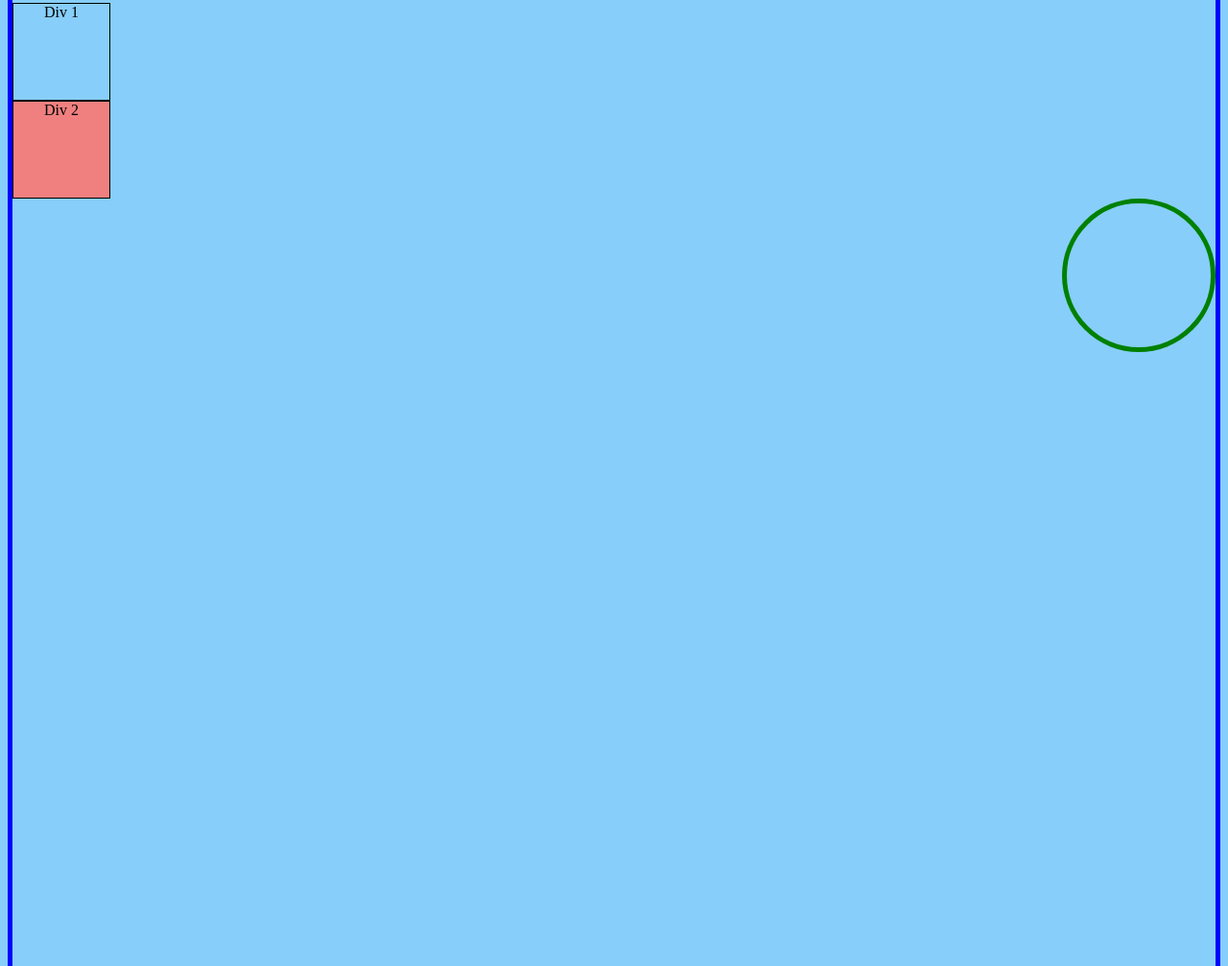
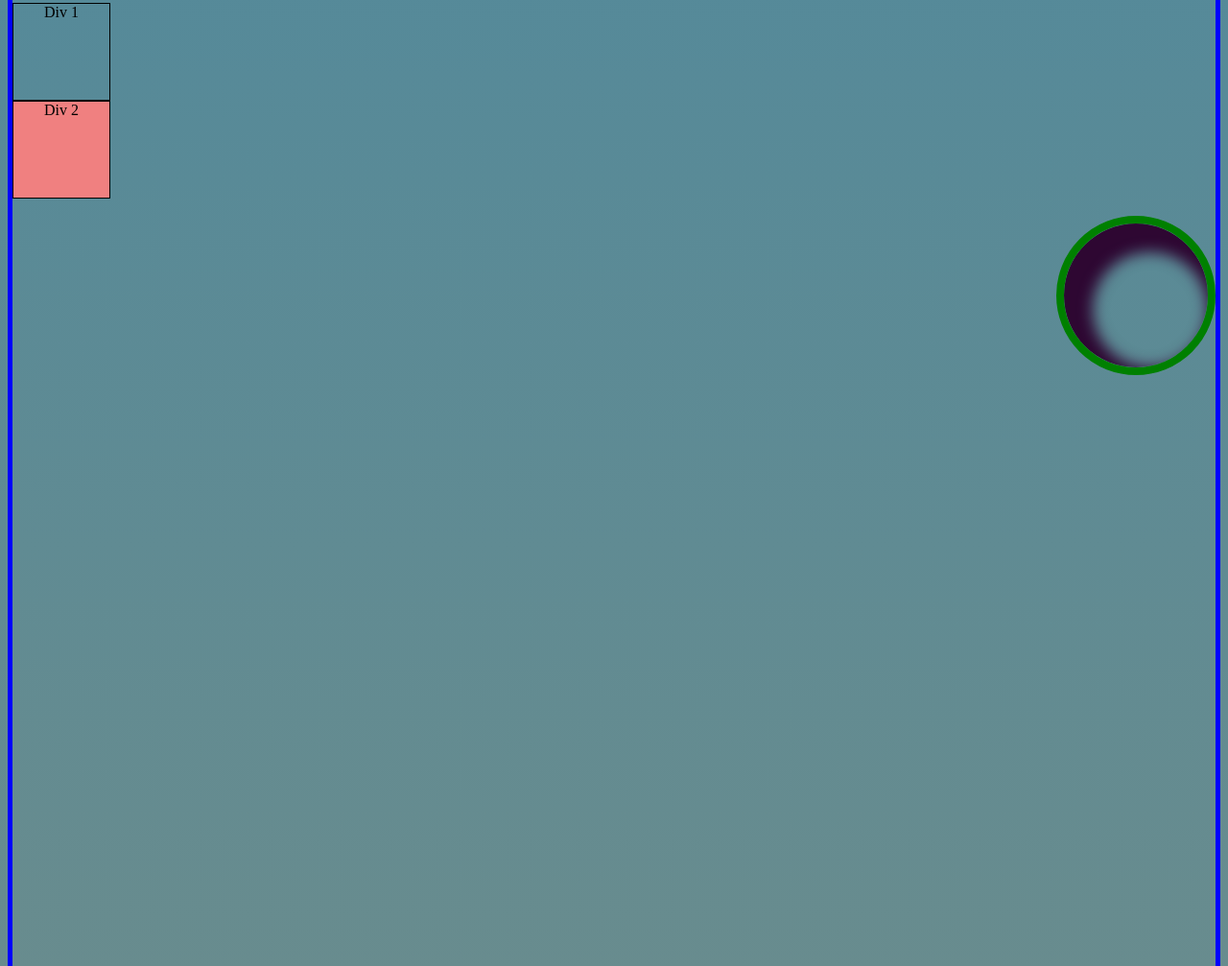
Before and after one commit to michaelg85/307.3-Lecture, a plain HTML site: page index.html in a window 1280 px wide. Shown: the part 1237-2244 px from the top of the page at 96% size. Drawn offline with Linux system fonts and the light colour scheme.

Commit message:
updated latest version

```diff
--- a/styles/styles.css
+++ b/styles/styles.css
@@ -1,5 +1,6 @@
 html {
-    background-color: lightskyblue;
+        /* background-color: lightskyblue; */
+        background: linear-gradient(#3f87a6, #f69d3c);
 }
 
 body {
@@ -17,6 +18,8 @@ h1 {
     height: 150px;
     float: right;
     border: 8px green solid;
-    border-width: 5px;
+    /* border-width: 5px; */
     border-radius: 50%;
+    box-shadow: 15px 15px 15px 15px inset #2e0732;
+
 }
```
Also changed, not shown: index.html (+1 -0 lines).
